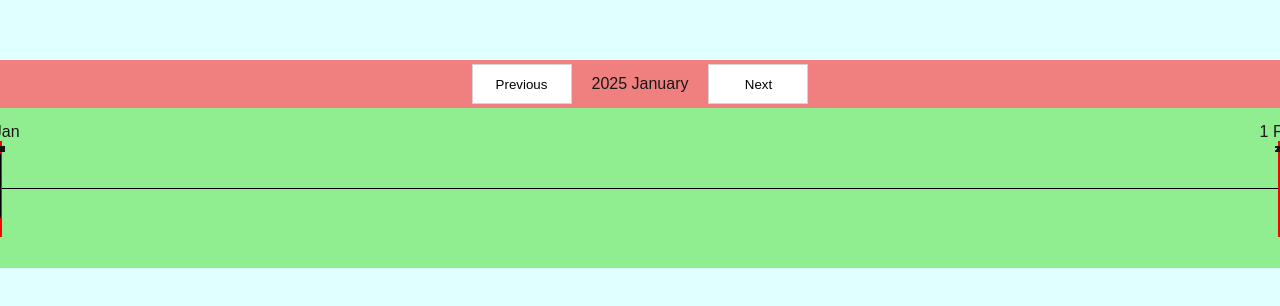
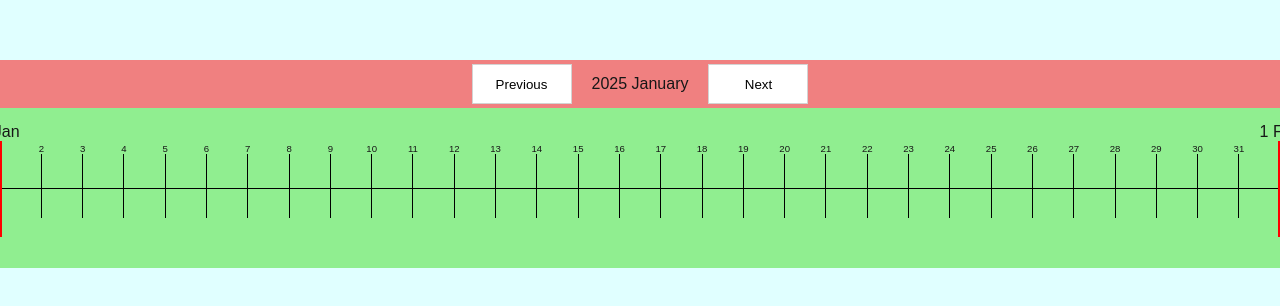
Before and after one commit to MatijaAleksic/Timeline, a Next.js app: page / in a window 1280 px wide. Shown: the part 236-542 px from the top of the page. Built offline with nearby package versions, Linux system fonts and the light colour scheme.

Commit message:
added smaller line when zoom in too much

```diff
--- a/src/components/Meter/MeterCore/MeterCore.tsx
+++ b/src/components/Meter/MeterCore/MeterCore.tsx
@@ -177,8 +177,10 @@ function MeterCore() {
               }}
             >
               <MeterMonth
+                key={virtualItem.key}
                 date={monthData[virtualItem.index]}
                 width={elementWidth}
+                zoomValue={scrollValue}
               />
             </div>
           ))}
--- a/src/components/Meter/MeterMonth/MeterMonth.module.scss
+++ b/src/components/Meter/MeterMonth/MeterMonth.module.scss
@@ -3,3 +3,22 @@
   display: flex;
   justify-content: stretch;
 }
+
+.daysContainer {
+  display: flex;
+  width: 100%;
+}
+
+.hoursContainer {
+  display: flex;
+  flex-direction: row;
+  width: 100%;
+  align-items: center;
+  justify-content: space-evenly;
+
+  .hour {
+    height: 1.2rem;
+    width: 1px;
+    background: #000;
+  }
+}
--- a/src/components/Meter/MeterMonth/MeterMonth.tsx
+++ b/src/components/Meter/MeterMonth/MeterMonth.tsx
@@ -5,11 +5,13 @@ import styles from "./MeterMonth.module.scss";
 interface IProps {
   date: Date;
   width: number;
+  zoomValue: number;
 }
 
 const MeterMonth: React.FunctionComponent<IProps> = ({
   date,
   width,
+  zoomValue,
   ...props
 }) => {
   const firstDayOfMonth = new Date(date.getFullYear(), date.getMonth(), 1);
@@ -20,6 +22,8 @@ const MeterMonth: React.FunctionComponent<IProps> = ({
     end: lastDayOfMonth,
   });
 
+  const hours = Array.from({ length: 24 }, (_, i) => i + 1);
+
   return (
     <div
       className={styles.monthDaysContainer}
@@ -28,13 +32,21 @@ const MeterMonth: React.FunctionComponent<IProps> = ({
     >
       {days.map((day, index) => {
         return (
+          <div key={index} className={styles.daysContainer}>
             <MeterLine
-            key={index}
               displayValue={
                 isFirstDayOfMonth(day) ? format(day, "d LLL") : format(day, "d")
               }
               isLarger={isFirstDayOfMonth(day)}
             />
+            {zoomValue > 500 && (
+              <div className={styles.hoursContainer}>
+                {hours.map((hour, index) => (
+                  <div key={index} className={styles.hour} />
+                ))}
+              </div>
+            )}
+          </div>
         );
       })}
     </div>
```
Lines whose indentation alone changed are shown as unchanged.
